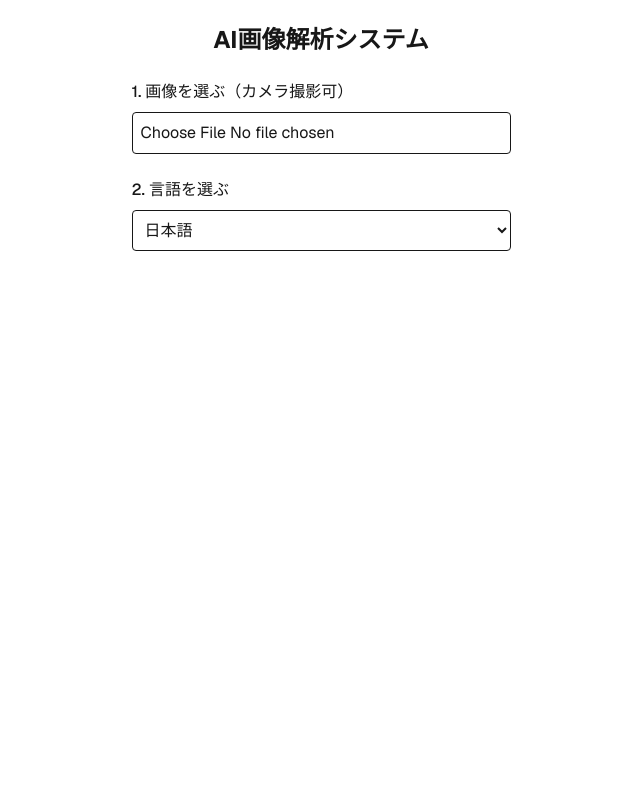
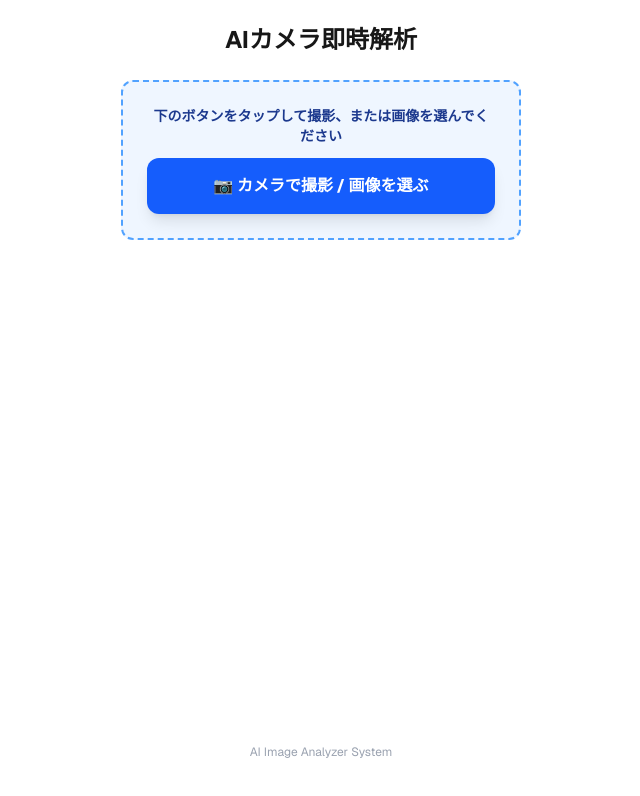
Before and after one commit to hedgehogtomcatqaz1326-netizen/my-image-analyzer-fresh, a Next.js app: page / in a window 1280 px wide. Shown: the top 796 px of the page, without its empty margins (319-959 px from the left). Built offline with nearby package versions, Linux system fonts and the light colour scheme.

Commit message:
Update: Direct camera trigger, simplified UI, removed language selector, added visual search

```diff
--- a/app/api/analyze/route.ts
+++ b/app/api/analyze/route.ts
@@ -5,7 +5,7 @@ const openai = new OpenAI({ apiKey: process.env.OPENAI_API_KEY });
 
 export async function POST(request: Request) {
   try {
-    const { image, language } = await request.json();
+    const { image } = await request.json();
 
     const response = await openai.chat.completions.create({
       model: "gpt-4o-mini",
@@ -15,11 +15,11 @@ export async function POST(request: Request) {
           content: [
             {
               type: "text",
-              text: `この画像を解析し、${language}で以下のように簡潔にまとめて。
+              text: `この画像を解析し、日本語で以下のように簡潔にまとめてJSON形式のみで出力せよ。余計な説明は含めないこと。
 1. 商品・対象物名 (キー名: name)
 2. 特徴や用途を3行の箇条書き (キー名: summary)
 3. 注意点や豆知識を1行 (キー名: trivia)
-出力は必ずJSON形式のみで回答し、余計な説明は含めないこと。`
+4. Google画像検索や類似画像を探すための検索キーワード・商品名 (キー名: searchQuery)`
             },
             { type: "image_url", image_url: { url: image } }
           ],
--- a/app/page.tsx
+++ b/app/page.tsx
@@ -3,27 +3,30 @@ import { useState } from "react";
 
 export default function Home() {
   const [image, setImage] = useState<string>("");
-  const [lang, setLang] = useState("日本語");
   const [result, setResult] = useState<any>(null);
   const [loading, setLoading] = useState(false);
 
-  const handleUpload = (e: React.ChangeEvent<HTMLInputElement>) => {
+  const handleCapture = async (e: React.ChangeEvent<HTMLInputElement>) => {
     const file = e.target.files?.[0];
     if (!file) return;
+
     const reader = new FileReader();
-    reader.onload = () => setImage(reader.result as string);
+    reader.onload = async () => {
+      const base64Image = reader.result as string;
+      setImage(base64Image);
+      await executeAnalysis(base64Image);
+    };
     reader.readAsDataURL(file);
   };
 
-  const execute = async () => {
-    if (!image) return;
+  const executeAnalysis = async (base64Image: string) => {
     setLoading(true);
     setResult(null);
     try {
       const res = await fetch("/api/analyze", {
         method: "POST",
         headers: { "Content-Type": "application/json" },
-        body: JSON.stringify({ image, language: lang }),
+        body: JSON.stringify({ image: base64Image }),
       });
       const data = await res.json();
       setResult(data);
@@ -35,38 +38,69 @@ export default function Home() {
   };
 
   return (
-    <main className="max-w-md mx-auto p-6 space-y-6 font-sans">
-      <h1 className="text-2xl font-bold text-center">AI画像解析システム</h1>
+    <main className="max-w-md mx-auto p-6 space-y-6 font-sans min-h-screen flex flex-col justify-between">
+      <div className="space-y-6">
+        <h1 className="text-2xl font-bold text-center">AIカメラ即時解析</h1>
 
-      <div className="space-y-2">
-        <label className="block font-medium">1. 画像を選ぶ（カメラ撮影可）</label>
-        <input type="file" accept="image/*" onChange={handleUpload} className="w-full border p-2 rounded" />
+        {/* いきなりカメラが起動するボタン（スマホ対応：capture="environment"） */}
+        <div className="flex flex-col items-center justify-center p-6 border-2 border-dashed border-blue-400 bg-blue-50 rounded-xl space-y-3">
+          <p className="text-sm font-bold text-blue-900 text-center">
+            下のボタンをタップして撮影、または画像を選んでください
+          </p>
+          <label className="w-full py-4 bg-blue-600 text-white font-bold text-center rounded-xl shadow-lg cursor-pointer hover:bg-blue-700 active:scale-95 transition">
+            📷 カメラで撮影 / 画像を選ぶ
+            <input
+              type="file"
+              accept="image/*"
+              capture="environment"
+              onChange={handleCapture}
+              className="hidden"
+            />
+          </label>
         </div>
 
-      <div className="space-y-2">
-        <label className="block font-medium">2. 言語を選ぶ</label>
-        <select value={lang} onChange={(e) => setLang(e.target.value)} className="w-full p-2 border rounded">
-          {["日本語", "English", "中文", "한국어", "Português"].map(l => <option key={l} value={l}>{l}</option>)}
-        </select>
+        {/* 撮影・選択されたプレビュー */}
+        {image && (
+          <div className="w-full flex justify-center">
+            <img src={image} alt="Captured" className="max-h-48 rounded-lg shadow border" />
           </div>
-
-      {image && !loading && (
-        <button onClick={execute} className="w-full p-4 bg-blue-600 text-white font-bold rounded-lg shadow hover:bg-blue-700">
-          解析を実行する
-        </button>
         )}
 
-      {loading && <p className="text-center text-blue-600 font-bold">解析中...少々お待ちください</p>}
+        {/* ローディング表示 */}
+        {loading && (
+          <div className="text-center space-y-2 py-6">
+            <div className="animate-spin inline-block w-8 h-8 border-4 border-blue-600 border-t-transparent rounded-full"></div>
+            <p className="text-blue-600 font-bold">画像をAIが解析中...</p>
+          </div>
+        )}
 
+        {/* 解析結果表示 */}
         {result && !result.error && (
-        <div className="p-4 bg-green-50 border border-green-200 rounded-lg space-y-3">
-          <h2 className="text-lg font-bold text-green-900">{result.name}</h2>
-          <div className="text-gray-800 whitespace-pre-line">{result.summary}</div>
-          <p className="text-sm text-gray-600 italic">💡 {result.trivia}</p>
+          <div className="p-5 bg-green-50 border border-green-200 rounded-xl space-y-4 shadow-sm">
+            <h2 className="text-xl font-bold text-green-900 border-b pb-2">{result.name}</h2>
+            <div className="text-gray-800 whitespace-pre-line text-sm leading-relaxed">{result.summary}</div>
+            <p className="text-xs text-gray-600 italic bg-white p-3 rounded border">💡 {result.trivia}</p>
+
+            {/* 類似画像・関連情報を探すボタン */}
+            {result.searchQuery && (
+              <a
+                href={`https://www.google.com/search?q=${encodeURIComponent(result.searchQuery)}&tbm=isch`}
+                target="_blank"
+                rel="noopener noreferrer"
+                className="block w-full py-3 bg-indigo-600 text-white text-center font-bold rounded-lg shadow hover:bg-indigo-700 transition"
+              >
+                🔍 この画像に類似したものを検索する
+              </a>
+            )}
           </div>
         )}
 
         {result?.error && <p className="text-red-600 text-center font-bold">{result.error}</p>}
+      </div>
+
+      <footer className="text-center text-xs text-gray-400 py-4">
+        AI Image Analyzer System
+      </footer>
     </main>
   );
 }
```
Lines whose indentation alone changed are shown as unchanged.
